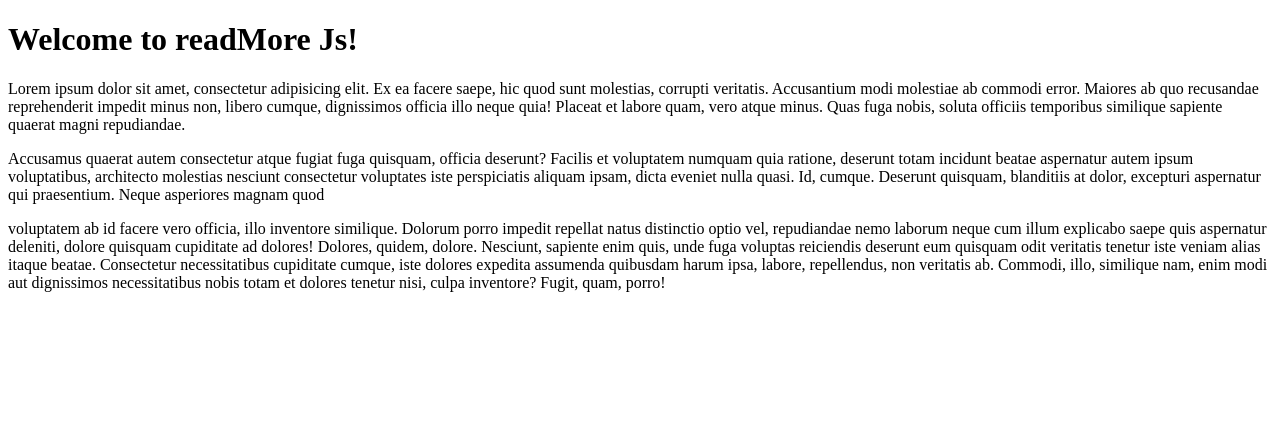
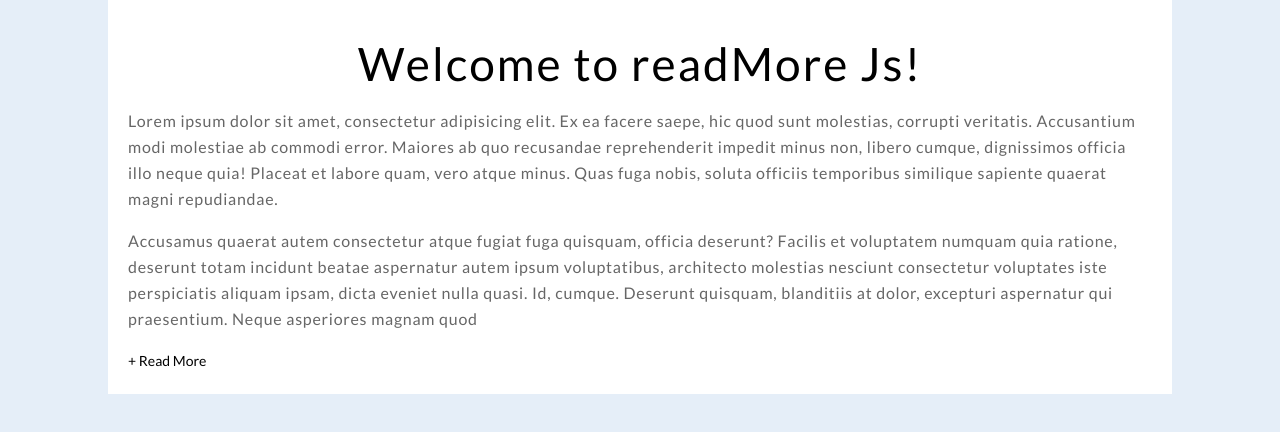
Before and after one commit to artistictechie/readMore.js, a plain HTML site: page index.html in a window 1280 px wide. Drawn offline with nearby package versions, Linux system fonts and the light colour scheme.

Commit message:
update corrections

```diff
--- a/index.html
+++ b/index.html
@@ -5,6 +5,8 @@
     <meta http-equiv="X-UA-Compatible" content="IE=edge">
     <meta name="viewport" content="width=device-width, initial-scale=1">
     <title>readMore Js Demo</title>
+    <link href='http://fonts.googleapis.com/css?family=Lato&subset=latin,latin-ext' rel='stylesheet' type='text/css'>
+    <link href="style.css" rel='stylesheet' type='text/css'/>
     <!-- HTML5 shim and Respond.js for IE8 support of HTML5 elements and media queries -->
     <!-- WARNING: Respond.js doesn't work if you view the page via file:// -->
     <!--[if lt IE 9]>
@@ -14,6 +16,7 @@
 
   </head>
   <body>
+    <div class="container">
       <h1>Welcome to readMore Js!</h1>
 
       <div class="article">
@@ -23,12 +26,15 @@
           impedit minus non, libero cumque, dignissimos officia illo neque quia! Placeat et labore quam, vero atque minus.
           Quas fuga nobis, soluta officiis temporibus similique sapiente quaerat magni repudiandae.
         </p>
+
         <p>
           Accusamus quaerat autem consectetur atque fugiat fuga quisquam, officia deserunt? Facilis et
           voluptatem numquam quia ratione, deserunt totam incidunt beatae aspernatur autem ipsum voluptatibus,
           architecto molestias nesciunt consectetur voluptates iste perspiciatis aliquam ipsam, dicta eveniet nulla quasi.
           Id, cumque. Deserunt quisquam, blanditiis at dolor, excepturi aspernatur qui praesentium. Neque asperiores magnam quod
-      </p><p>
+        </p>
+        <h2>Heading 2</h2>
+        <p>
           voluptatem ab id facere vero officia, illo inventore similique. Dolorum porro impedit repellat natus distinctio optio vel,
           repudiandae nemo laborum neque cum illum explicabo saepe quis aspernatur deleniti, dolore quisquam cupiditate ad dolores!
           Dolores, quidem, dolore. Nesciunt, sapiente enim quis, unde fuga voluptas reiciendis deserunt eum quisquam odit veritatis
@@ -36,6 +42,7 @@
           harum ipsa, labore, repellendus, non veritatis ab. Commodi, illo, similique nam, enim modi aut dignissimos necessitatibus nobis
           totam et dolores tenetur nisi, culpa inventore? Fugit, quam, porro!
         </p>
+      </div>
   </div>
     <!-- jQuery (necessary for Bootstrap's JavaScript plugins) -->
     <script src="https://ajax.googleapis.com/ajax/libs/jquery/2.2.4/jquery.min.js"></script>
--- a/readMore.js
+++ b/readMore.js
@@ -29,7 +29,12 @@ $.fn.readMore = function(params){
                     $nextAllElement.slideToggle( $values.animationSpeed );
                   }
 
-		$(".rd_more").live("click" , function() {
+		toogleAll();
+
+		if( $total_element > ($values.minVisible - 1) )
+			  $(this).append( "<span style='cursor:pointer;' class='rd_more " + $values.readMoreBtnClass + "'>+ Read More</span>" );
+
+    $(".rd_more").on("click" , function() {
           if($is_visible){
             toogleAll();
             $(this).html( $values.readMoreOpenedText );
@@ -42,9 +47,4 @@ $.fn.readMore = function(params){
           }
 		});
 
-		toogleAll();
-
-		if( $total_element > ($values.minVisible - 1) )
-			  $(this).append( "<span style='cursor:pointer;' class='" + $values.readMoreBtnClass + "'>+ Read More</span>" );
-
 };
--- /dev/null
+++ b/style.css
@@ -0,0 +1,33 @@
+body{
+	margin : 0px;
+	padding : 0px;
+	font-family: "Lato";
+	font-size: 14px;
+	line-height: 26px;
+	background: #E5EEF8;
+}
+
+.container{
+	max-width:1024px;
+	width:100%;
+	padding:20px;
+	margin: 0 auto;
+	background: #FFFFFF;
+}
+h1{
+	text-align: center;
+    font-size: 46px;
+    letter-spacing: 2px;
+    font-weight: 100;
+}
+h2 {
+    font-size: 29px;
+    letter-spacing: 1px;
+    font-weight: 100;
+    margin: 28px 0px 0px 0px;
+}
+p{
+	font-size: 16px;
+    letter-spacing: .75px;
+    color: #666;
+}
```
Lines whose indentation alone changed are shown as unchanged.
